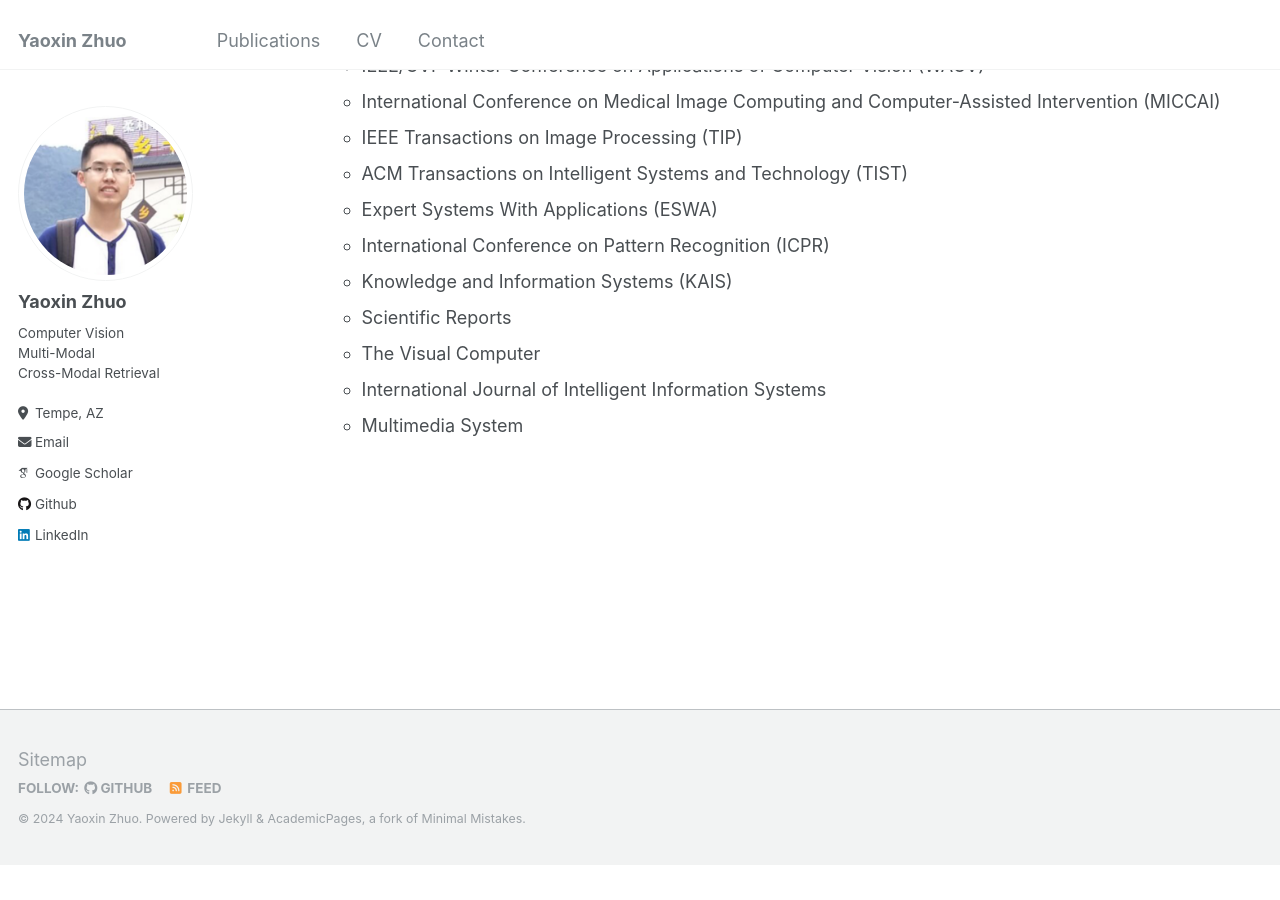
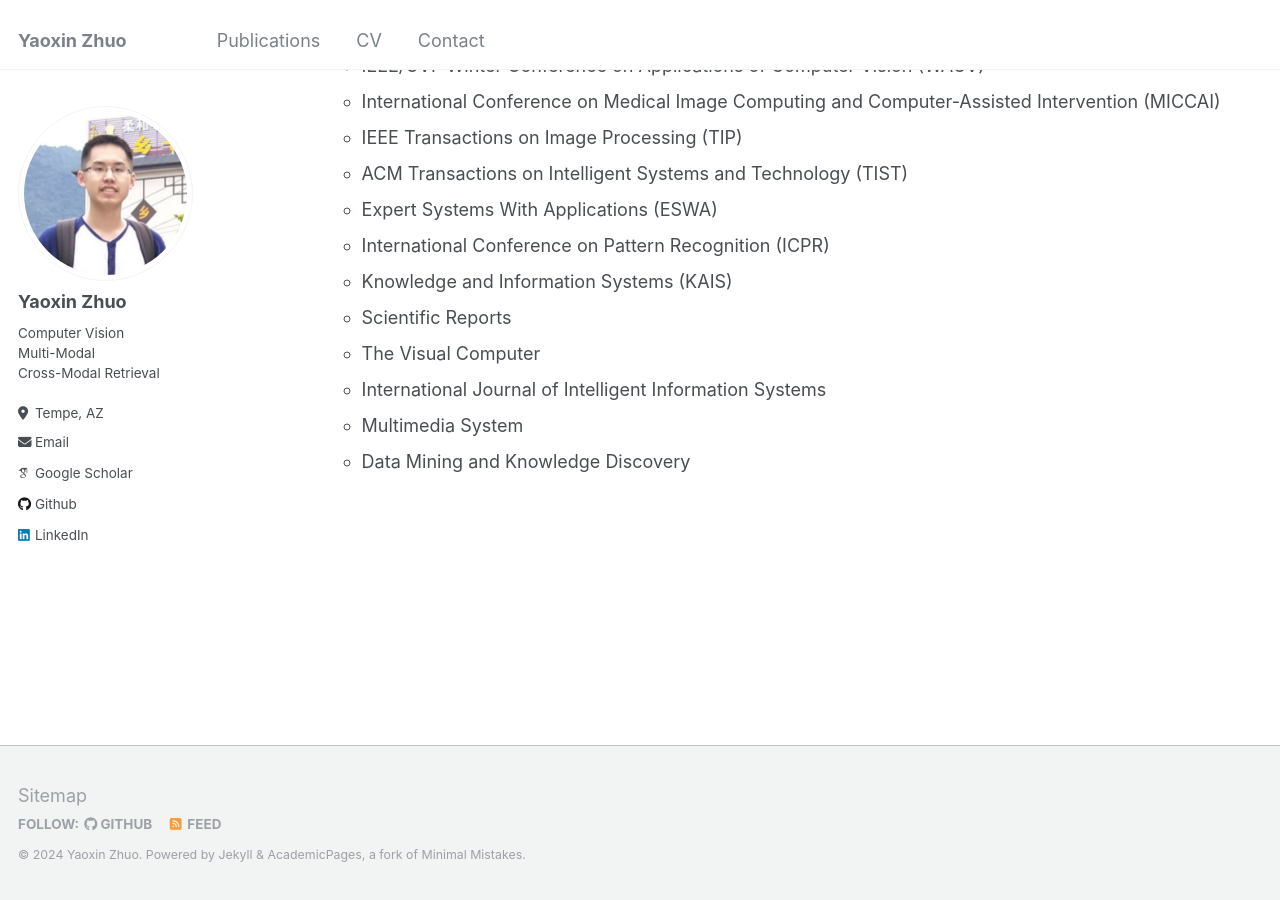
Before and after one commit to yaoxinzhuo/yaoxinzhuo.github.io, a Jekyll site: the page built from _pages/cv.md, in a window 1280 px wide and 900 px high, scrolled down 2091 px. Built offline with Jekyll 4.4.1, drawn with Linux system fonts in a browser that asks for light colours; some web fonts are replaced; before the commit the page ends 2955 px from its top, so only the background shows below that.

Commit message:
Update cv.md

```diff
--- a/_pages/cv.md
+++ b/_pages/cv.md
@@ -64,3 +64,4 @@ Services
   * The Visual Computer
   * International Journal of Intelligent Information Systems
   * Multimedia System
+  * Data Mining and Knowledge Discovery
```
